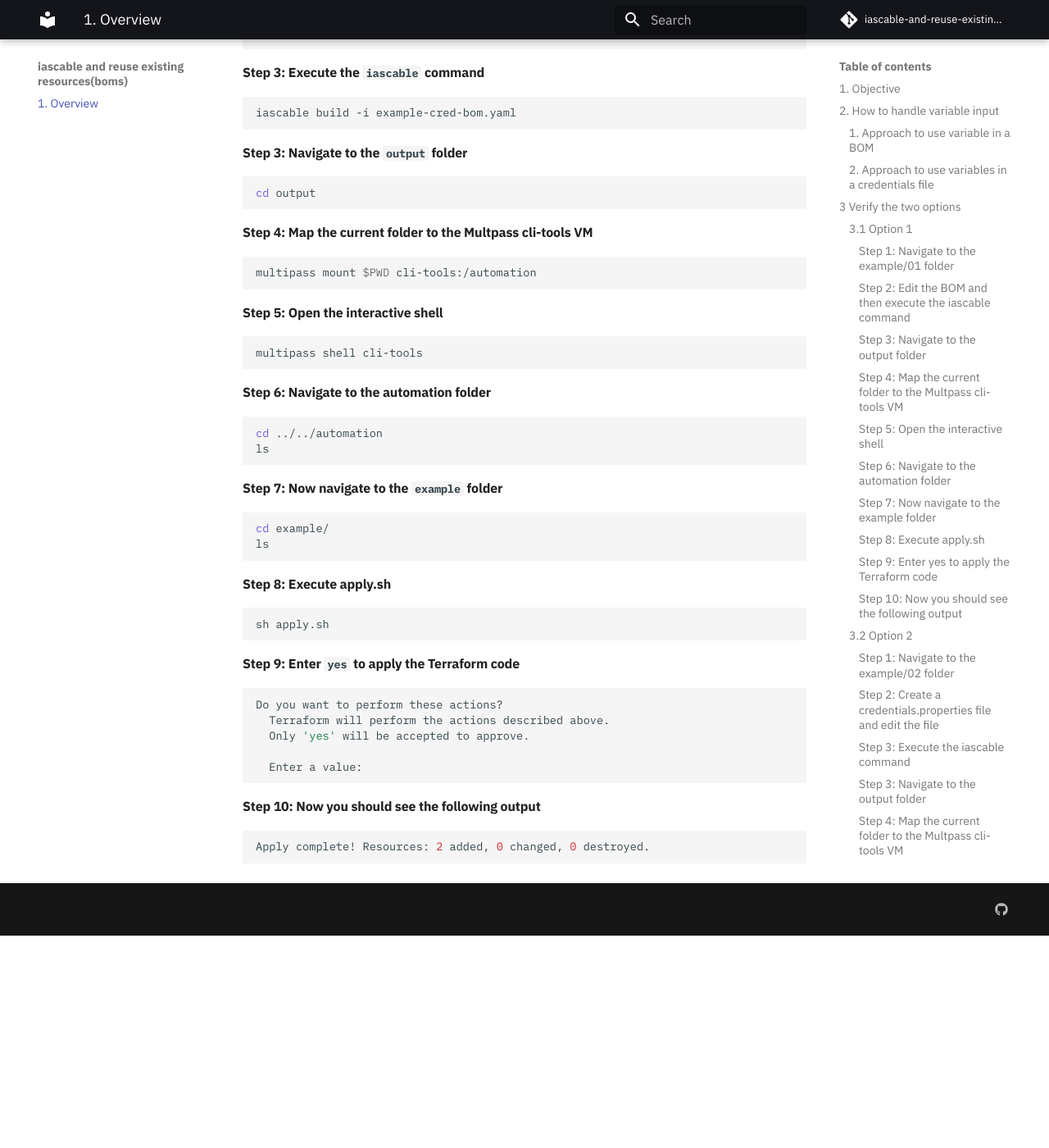
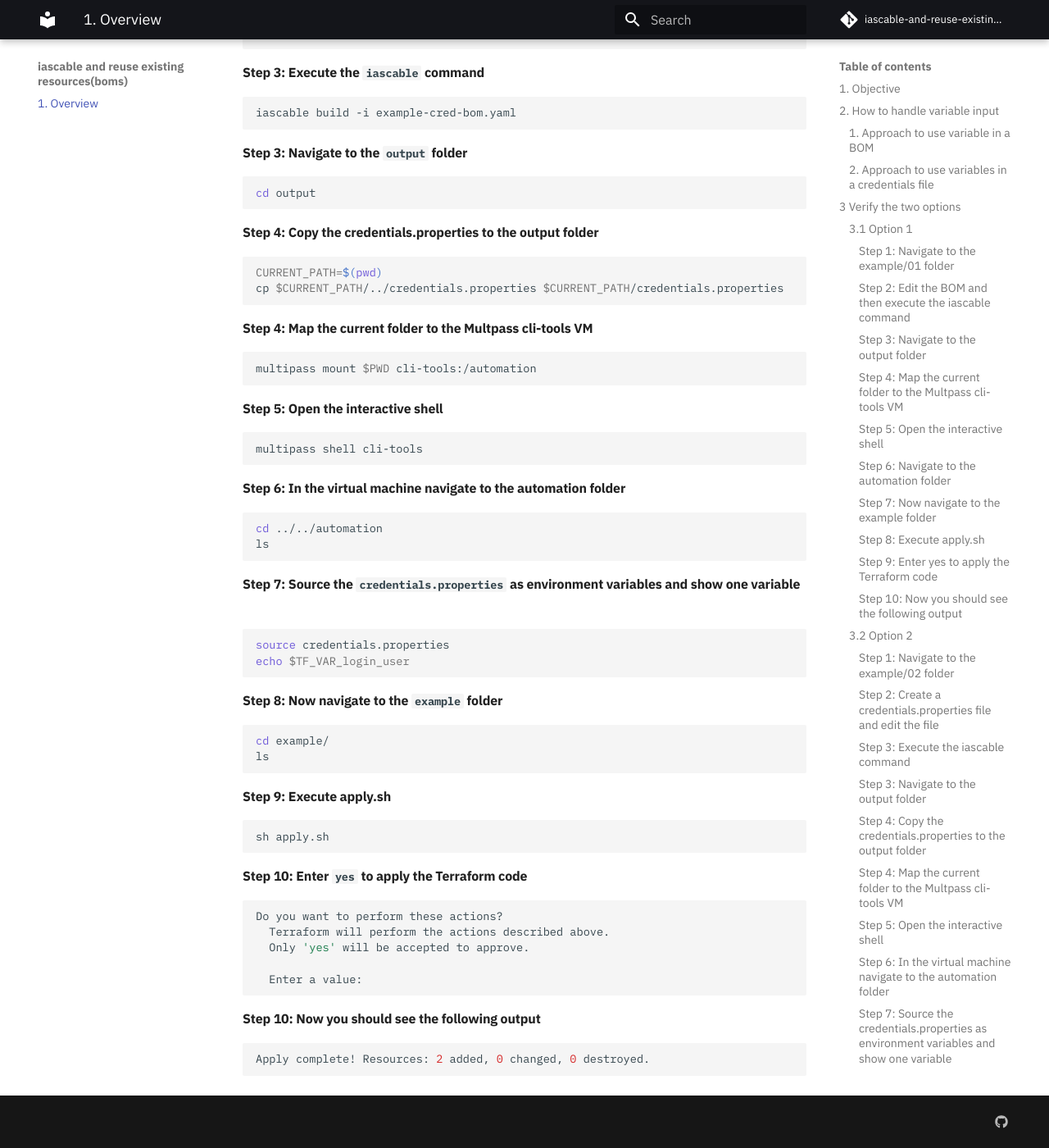
Before and after one commit to thomassuedbroecker/iascable-and-multi-stage-boms, an MkDocs documentation site: the page built from documentation/README.md, in a window 1280 px wide and 1400 px high, scrolled down 3461 px. Shown: the whole window at 82% size. Built offline with MkDocs 1.6.1 and Material for MkDocs 9.7.7, drawn with Linux system fonts in a browser that asks for light colours; comment, search, counter and statistics services are not loaded; before the commit the page ends 4602 px from its top, so only the background shows below that.

Commit message:
update readme

````diff
--- a/documentation/README.md
+++ b/documentation/README.md
@@ -178,6 +178,13 @@ iascable build -i example-cred-bom.yaml
 cd output
 ```
 
+#### Step 4: Copy the credentials.properties to the output folder
+
+```sh
+CURRENT_PATH=$(pwd)
+cp $CURRENT_PATH/../credentials.properties $CURRENT_PATH/credentials.properties
+```
+
 #### Step 4: Map the current folder to the Multpass cli-tools VM
 
 ```sh
@@ -190,27 +197,34 @@ multipass mount $PWD cli-tools:/automation
 multipass shell cli-tools
 ```
 
-#### Step 6: Navigate to the automation folder
+#### Step 6: In the virtual machine navigate to the automation folder
 
 ```sh
 cd ../../automation
 ls
 ```
 
-#### Step 7: Now navigate to the `example` folder
+#### Step 7: Source the `credentials.properties` as environment variables and show one variable
+
+```sh
+source credentials.properties
+echo $TF_VAR_login_user
+```
+
+#### Step 8: Now navigate to the `example` folder
 
 ```sh
 cd example/
 ls
 ```
 
-#### Step 8: Execute apply.sh
+#### Step 9: Execute apply.sh
 
 ```sh
 sh apply.sh
 ```
 
-#### Step 9: Enter `yes` to apply the Terraform code
+#### Step 10: Enter `yes` to apply the Terraform code
 
 ```sh
 Do you want to perform these actions?
````
Also changed, not shown: images/reuse-existing-resources-01.png (deleted).
